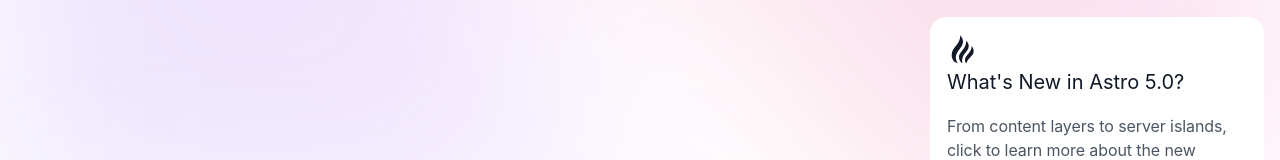
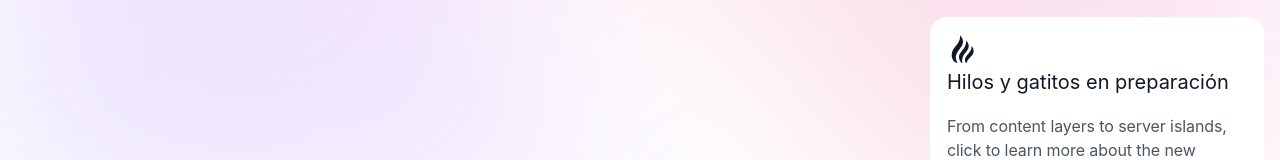
Before and after one commit to RyosDev/threads-kittens, an Astro site: page / in a window 1280 px wide. Shown: the part 581-741 px from the top of the page. Built offline with nearby package versions, Linux system fonts and the light colour scheme; Astro itself is replaced by a stand-in of ours.

Commit message:
First commit

```diff
--- a/src/components/Welcome.astro
+++ b/src/components/Welcome.astro
@@ -33,7 +33,7 @@
 				d="M24.667 12c1.333 1.414 2 3.192 2 5.334 0 4.62-4.934 5.7-7.334 12C18.444 28.567 18 27.456 18 26c0-4.642 6.667-7.053 6.667-14Zm-5.334-5.333c1.6 1.65 2.4 3.43 2.4 5.333 0 6.602-8.06 7.59-6.4 17.334C13.111 27.787 12 25.564 12 22.666c0-4.434 7.333-8 7.333-16Zm-6-5.333C15.111 3.555 16 5.556 16 7.333c0 8.333-11.333 10.962-5.333 22-3.488-.774-6-4-6-8 0-8.667 8.666-10 8.666-20Z"
 				fill="#111827"></path></svg
 		>
-		<h2>What's New in Astro 5.0?</h2>
+		<h2>Hilos y gatitos en preparación</h2>
 		<p>
 			From content layers to server islands, click to learn more about the new features and
 			improvements in Astro 5.0
```
